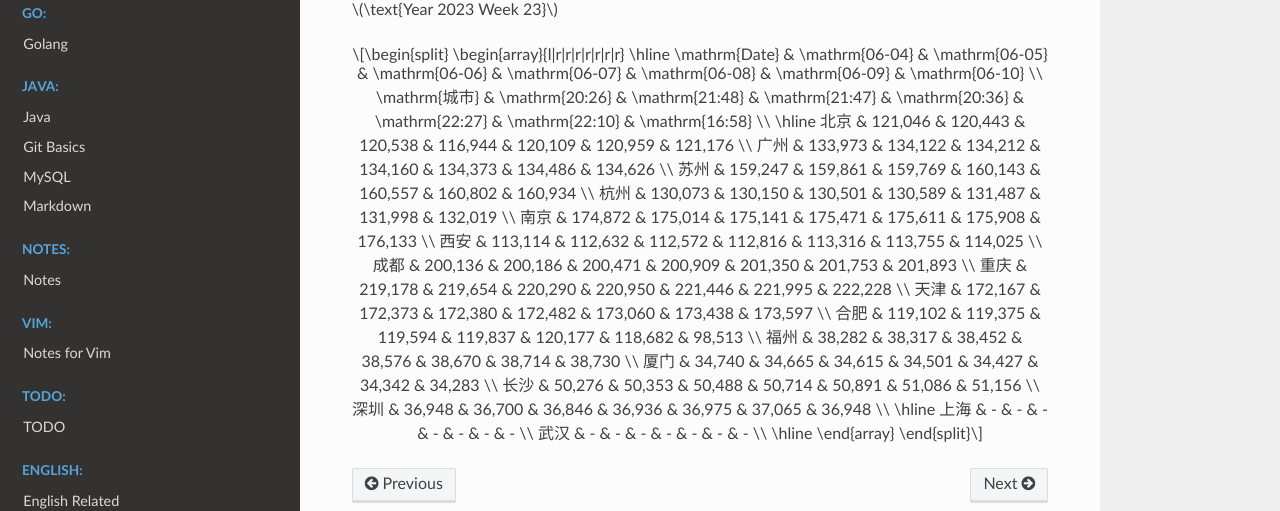
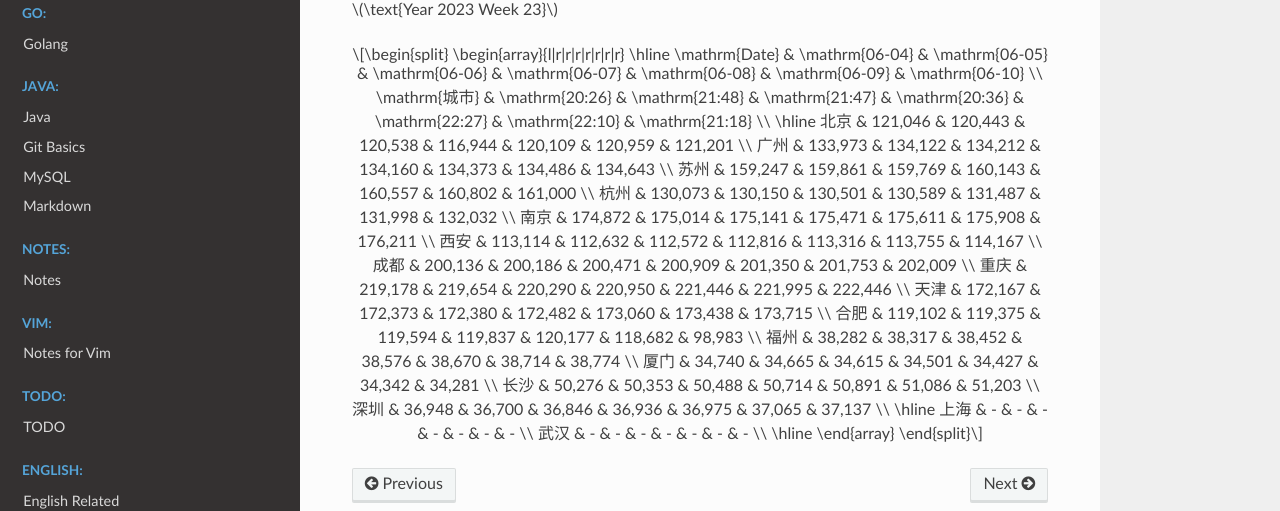
Before and after one commit to Pyrad/pyradnotes, a Sphinx documentation site: the page built from source/RealEstate/resalenumbers2023.md, in a window 1280 px wide and 900 px high, scrolled down 6307 px. Shown: the part 267-778 px from the top of the window. Built offline with Sphinx 7.4.7 and the Read the Docs theme 2.0.0, drawn with Linux system fonts in a browser that asks for light colours; a script that is not in the unit is left out.

Commit message:
Realestate Realestate Update resale numbers 2023-06-10 21:18

```diff
--- a/source/RealEstate/resalenumbers2023.md
+++ b/source/RealEstate/resalenumbers2023.md
@@ -450,22 +450,22 @@ $$
 \begin{array}{l|r|r|r|r|r|r|r}
 \hline
 \mathrm{Date} & \mathrm{06-04} & \mathrm{06-05} & \mathrm{06-06} & \mathrm{06-07} & \mathrm{06-08} & \mathrm{06-09} & \mathrm{06-10} \\
-\mathrm{城市} & \mathrm{20:26} & \mathrm{21:48} & \mathrm{21:47} & \mathrm{20:36} & \mathrm{22:27} & \mathrm{22:10} & \mathrm{16:58} \\
+\mathrm{城市} & \mathrm{20:26} & \mathrm{21:48} & \mathrm{21:47} & \mathrm{20:36} & \mathrm{22:27} & \mathrm{22:10} & \mathrm{21:18} \\
 \hline
-北京 & 121,046 & 120,443 & 120,538 & 116,944 & 120,109 & 120,959 & 121,176 \\
-广州 & 133,973 & 134,122 & 134,212 & 134,160 & 134,373 & 134,486 & 134,626 \\
-苏州 & 159,247 & 159,861 & 159,769 & 160,143 & 160,557 & 160,802 & 160,934 \\
-杭州 & 130,073 & 130,150 & 130,501 & 130,589 & 131,487 & 131,998 & 132,019 \\
-南京 & 174,872 & 175,014 & 175,141 & 175,471 & 175,611 & 175,908 & 176,133 \\
-西安 & 113,114 & 112,632 & 112,572 & 112,816 & 113,316 & 113,755 & 114,025 \\
-成都 & 200,136 & 200,186 & 200,471 & 200,909 & 201,350 & 201,753 & 201,893 \\
-重庆 & 219,178 & 219,654 & 220,290 & 220,950 & 221,446 & 221,995 & 222,228 \\
-天津 & 172,167 & 172,373 & 172,380 & 172,482 & 173,060 & 173,438 & 173,597 \\
-合肥 & 119,102 & 119,375 & 119,594 & 119,837 & 120,177 & 118,682 & 98,513 \\
-福州 & 38,282 & 38,317 & 38,452 & 38,576 & 38,670 & 38,714 & 38,730 \\
-厦门 & 34,740 & 34,665 & 34,615 & 34,501 & 34,427 & 34,342 & 34,283 \\
-长沙 & 50,276 & 50,353 & 50,488 & 50,714 & 50,891 & 51,086 & 51,156 \\
-深圳 & 36,948 & 36,700 & 36,846 & 36,936 & 36,975 & 37,065 & 36,948 \\
+北京 & 121,046 & 120,443 & 120,538 & 116,944 & 120,109 & 120,959 & 121,201 \\
+广州 & 133,973 & 134,122 & 134,212 & 134,160 & 134,373 & 134,486 & 134,643 \\
+苏州 & 159,247 & 159,861 & 159,769 & 160,143 & 160,557 & 160,802 & 161,000 \\
+杭州 & 130,073 & 130,150 & 130,501 & 130,589 & 131,487 & 131,998 & 132,032 \\
+南京 & 174,872 & 175,014 & 175,141 & 175,471 & 175,611 & 175,908 & 176,211 \\
+西安 & 113,114 & 112,632 & 112,572 & 112,816 & 113,316 & 113,755 & 114,167 \\
+成都 & 200,136 & 200,186 & 200,471 & 200,909 & 201,350 & 201,753 & 202,009 \\
+重庆 & 219,178 & 219,654 & 220,290 & 220,950 & 221,446 & 221,995 & 222,446 \\
+天津 & 172,167 & 172,373 & 172,380 & 172,482 & 173,060 & 173,438 & 173,715 \\
+合肥 & 119,102 & 119,375 & 119,594 & 119,837 & 120,177 & 118,682 & 98,983 \\
+福州 & 38,282 & 38,317 & 38,452 & 38,576 & 38,670 & 38,714 & 38,774 \\
+厦门 & 34,740 & 34,665 & 34,615 & 34,501 & 34,427 & 34,342 & 34,281 \\
+长沙 & 50,276 & 50,353 & 50,488 & 50,714 & 50,891 & 51,086 & 51,203 \\
+深圳 & 36,948 & 36,700 & 36,846 & 36,936 & 36,975 & 37,065 & 37,137 \\
 \hline
 上海 & - & - & - & - & - & - & - \\
 武汉 & - & - & - & - & - & - & - \\
```
Also changed, not shown: 1 other file.
